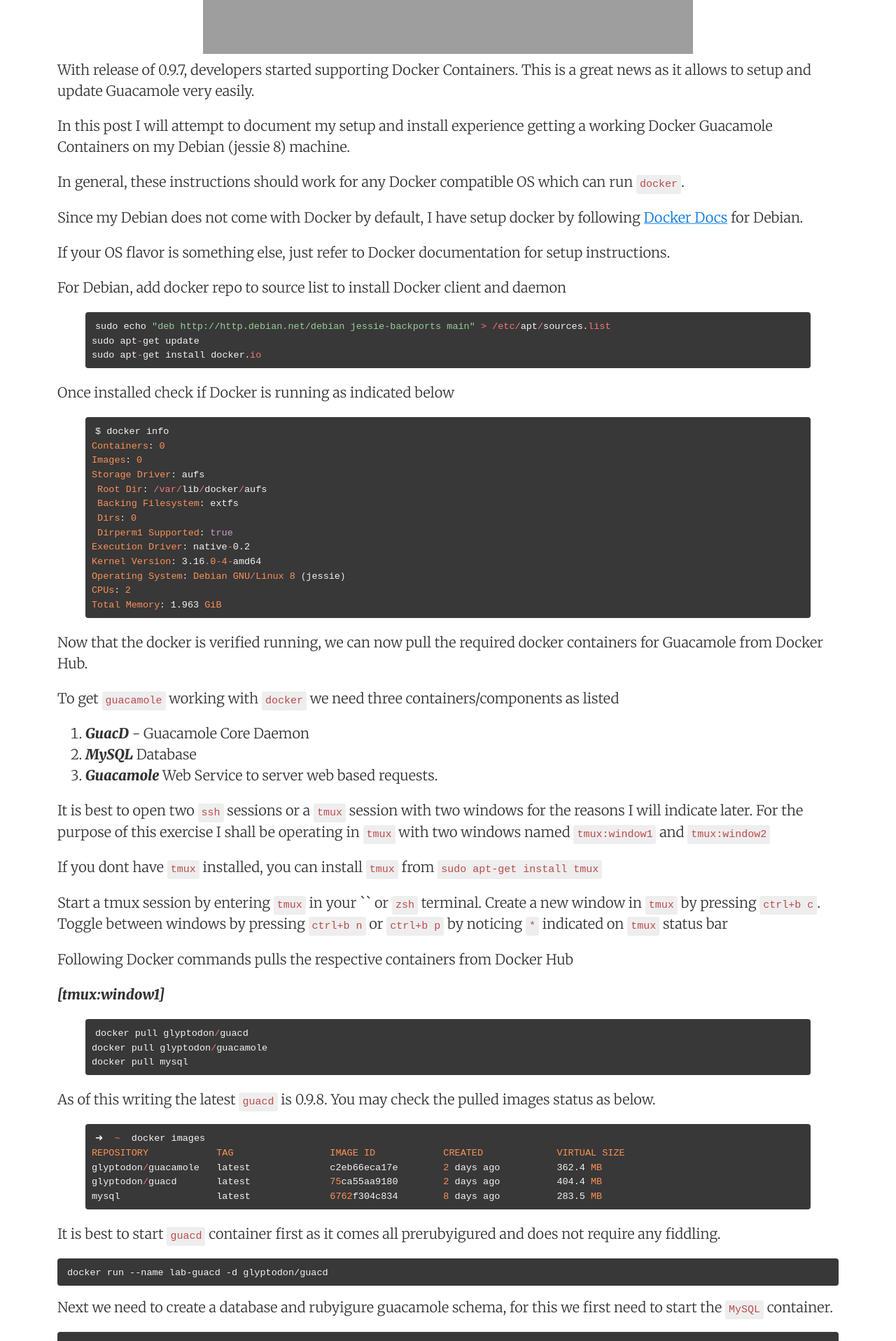
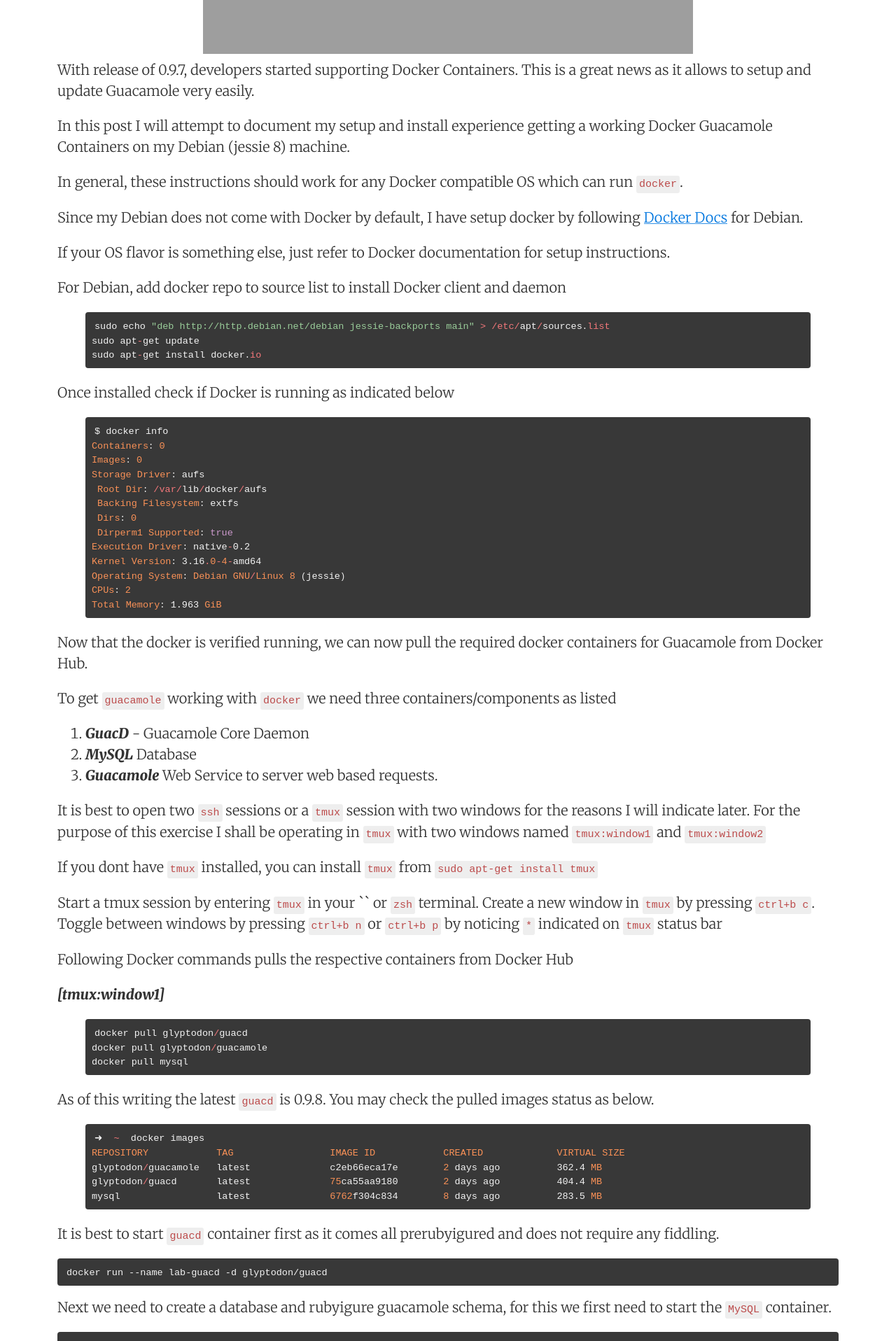
Before and after one commit to gitkalz/kalzi.github.io, a Jekyll site: the page built from _posts/2015-09-18-rdp-ssh-and-vnc-in-web-browser.markdown, in a window 1280 px wide. Shown: the part 899-2815 px from the top of the page at 70% size. Built offline with Jekyll 4.4.1, drawn with Linux system fonts in a browser that asks for light colours; nearby versions of some CDN libraries; some web fonts are replaced; comment, search, counter and statistics services are not loaded; grey boxes are pictures that could not be loaded.

Commit message:
minor changes

```diff
--- a/_sass/_code.scss
+++ b/_sass/_code.scss
@@ -9,7 +9,7 @@ pre,
 code {
   font-family: $monospace-font-family;
   font-size: .9em;
-  padding: 5px
+  padding: 4px
 }
 
 code {
```
